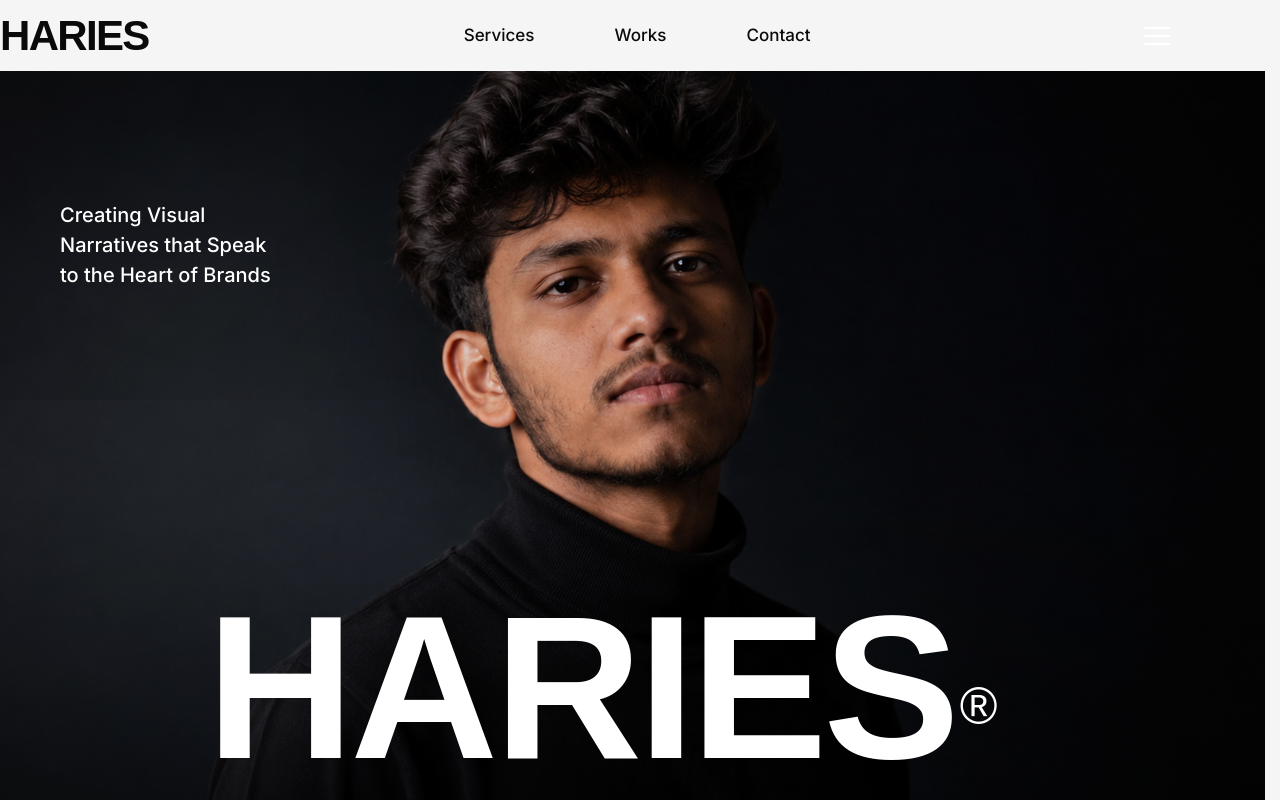
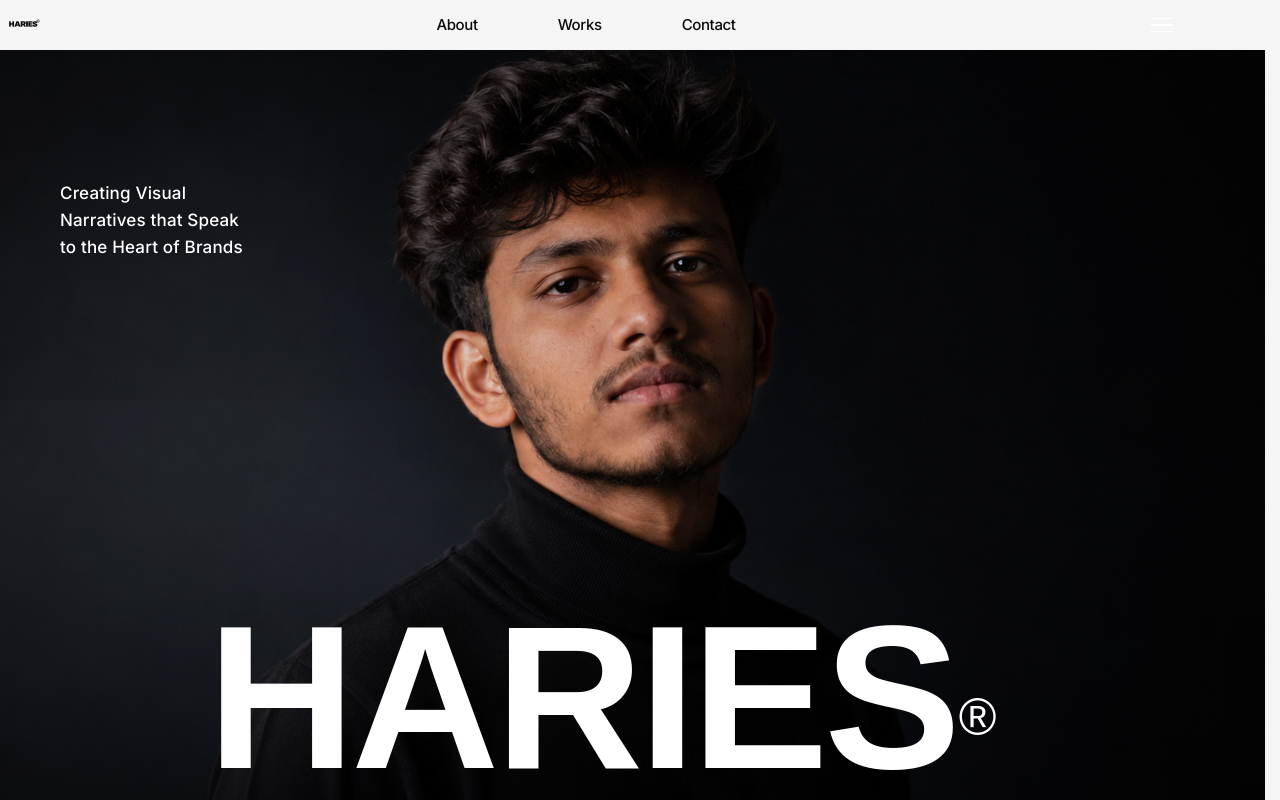
Before and after one commit to HariesHussain/Haries-portfolio, a React (Vite) app: page / in a window 1280 px wide. Built offline with nearby package versions, Linux system fonts and the light colour scheme; a web font is replaced by a local one.

Commit message:
style: perfect alignment of Navbar and Hero with Framer template, including PNG logo, exact navbar links and tagline typography

```diff
--- a/src/components/layout/Navbar.jsx
+++ b/src/components/layout/Navbar.jsx
@@ -12,6 +12,7 @@
  */
 import { motion } from "framer-motion";
 import { navbarEntrance } from "@/animations/variants";
+import logoImage from "@/assets/images/hero/logo.png";
 
 const Navbar = () => {
   return (
@@ -22,26 +23,26 @@ const Navbar = () => {
       className="fixed top-0 left-0 right-0 z-50 bg-paper"
     >
       <div className="mx-auto w-full max-w-content px-6 md:px-[40px] lg:px-[60px]">
-        <div className="flex items-center justify-between py-6 md:py-8 lg:py-10">
+        <div className="flex items-center justify-between py-4 md:py-5 lg:py-[22px]">
           {/* Logo */}
           <a
             href="/"
-            className="text-[28px] md:text-[36px] lg:text-[42px] font-black tracking-[-0.04em] text-ink flex items-start"
-            style={{ fontFamily: "'General Sans', sans-serif" }}
+            className="flex items-center"
           >
-            HARIES
-            <sup className="text-[12px] md:text-[16px] lg:text-[18px] font-bold mt-[6px] md:mt-[8px] ml-[2px]">
-              ®
-            </sup>
+            <img
+              src={logoImage}
+              alt="Haries Logo"
+              className="h-[24px] md:h-[28px] lg:h-[32px] w-auto"
+            />
           </a>
 
           {/* Desktop/Tablet Navigation Links */}
-          <div className="hidden md:flex items-center gap-[60px] lg:gap-[80px] text-[16px] lg:text-[17px] font-medium text-ink">
+          <div className="hidden md:flex items-center gap-[60px] lg:gap-[80px] text-[14px] md:text-[15px] font-medium text-ink tracking-tight">
             <a
-              href="#services"
+              href="#about"
               className="hover:text-accent transition-colors duration-500"
             >
-              Services
+              About
             </a>
             <a
               href="#works"
@@ -59,13 +60,13 @@ const Navbar = () => {
 
           {/* Hamburger Menu Button */}
           <button
-            className="relative flex items-center justify-center w-[64px] h-[48px] md:w-[76px] md:h-[54px] lg:w-[86px] lg:h-[60px] bg-ink rounded-[14px] lg:rounded-[18px] flex-shrink-0"
+            className="relative flex items-center justify-center w-[54px] h-[38px] md:w-[64px] md:h-[44px] lg:w-[76px] lg:h-[50px] bg-ink rounded-[10px] lg:rounded-[12px] flex-shrink-0"
             aria-label="Open menu"
           >
-            <div className="flex flex-col items-center justify-center gap-[5px] lg:gap-[6px]">
-              <span className="block w-[22px] lg:w-[26px] h-[2px] bg-white rounded-full" />
-              <span className="block w-[22px] lg:w-[26px] h-[2px] bg-white rounded-full" />
-              <span className="block w-[22px] lg:w-[26px] h-[2px] bg-white rounded-full" />
+            <div className="flex flex-col items-center justify-center gap-[4px] lg:gap-[5px]">
+              <span className="block w-[18px] lg:w-[22px] h-[1.5px] bg-white rounded-full" />
+              <span className="block w-[18px] lg:w-[22px] h-[1.5px] bg-white rounded-full" />
+              <span className="block w-[18px] lg:w-[22px] h-[1.5px] bg-white rounded-full" />
             </div>
           </button>
         </div>
--- a/src/sections/Hero.jsx
+++ b/src/sections/Hero.jsx
@@ -147,7 +147,8 @@ const Hero = () => {
           {/* Tagline — top-left, below navbar area */}
           <motion.p
             variants={textChildVariants}
-            className="absolute top-[20vh] md:top-[25vh] lg:top-[25vh] left-6 md:left-[40px] lg:left-[60px] text-white text-[16px] md:text-[18px] lg:text-[20px] font-medium leading-[1.5] max-w-[200px] md:max-w-[240px] lg:max-w-[280px]"
+            className="absolute top-[140px] md:top-[160px] lg:top-[180px] left-6 md:left-[40px] lg:left-[60px] text-white text-[15px] md:text-[16px] lg:text-[17px] font-medium leading-[1.6] tracking-[0.01em]"
+            style={{ fontFamily: "'Inter', sans-serif" }}
           >
             Creating Visual
             <br />
@@ -156,13 +157,13 @@ const Hero = () => {
             to the Heart of Brands
           </motion.p>
 
-          {/* Large "haries" display text — centered, bottom-anchored */}
+          {/* Large "HARIES" display text — centered, bottom-anchored */}
           <motion.div
             variants={textChildVariants}
-            className="absolute bottom-0 left-0 right-0 w-full flex justify-center items-end select-none pb-2 md:pb-4 lg:pb-6"
+            className="absolute bottom-0 left-0 right-0 w-full flex justify-center items-end select-none pb-0 md:pb-2 lg:pb-3"
           >
             <h1
-              className="relative text-white font-black leading-[1.1] tracking-[-0.02em]"
+              className="relative text-white font-black leading-none tracking-[-0.02em]"
               style={{
                 fontFamily: "'General Sans', sans-serif",
                 fontSize: "clamp(100px, 16vw, 240px)",
@@ -174,7 +175,7 @@ const Hero = () => {
                 style={{
                   fontSize: "clamp(24px, 4vw, 55px)",
                   top: "-0.65em",
-                  marginLeft: "0.08em",
+                  marginLeft: "0.04em",
                 }}
               >
                 ®
```
Also changed, not shown: src/assets/images/hero/hero-imge.webp (deleted), src/assets/images/hero/logo.png (added).
